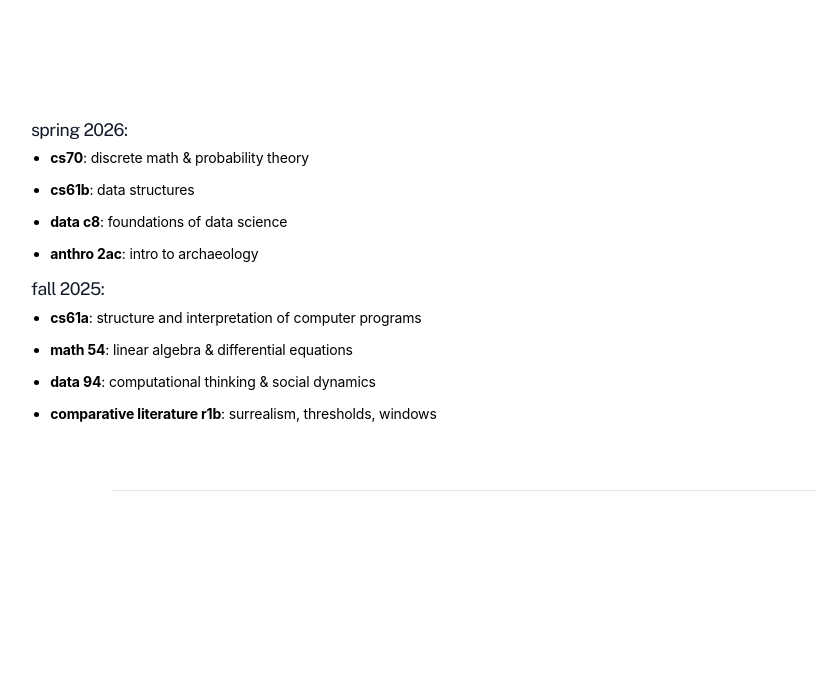
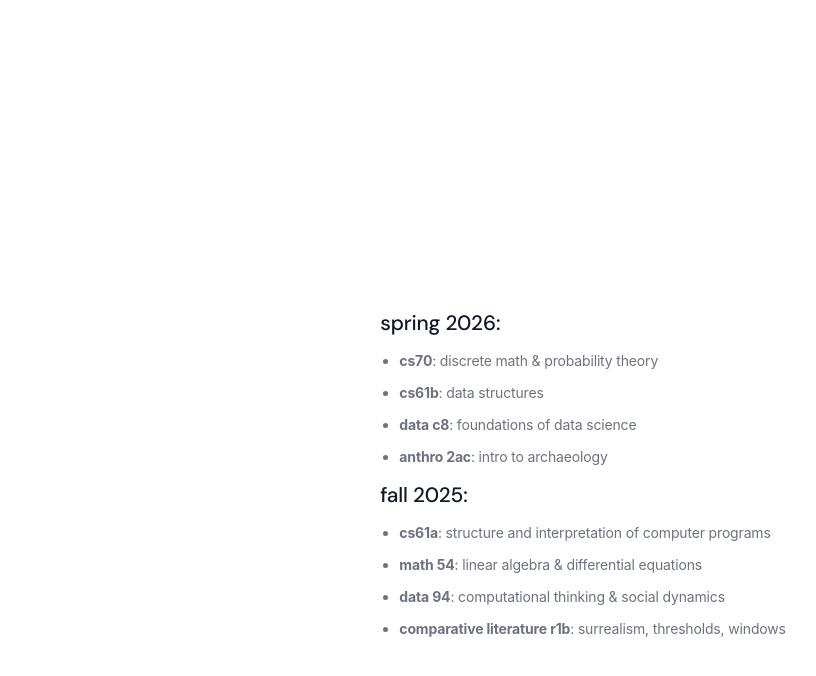
Before and after one commit to marla-tumenjargal/new-dash, a Next.js app: page /courses in a window 1280 px wide. Shown: the top 676 px of the page, without its empty margins (57-873 px from the left). Built offline with nearby package versions, Linux system fonts and the light colour scheme.

Commit message:
FINAL COMMIT YAY

```diff
--- a/app/HeroFolders.tsx
+++ b/app/HeroFolders.tsx
@@ -17,13 +17,7 @@ interface FolderItem {
 
 export default function HeroFolders({ onMouseEnter, onMouseLeave }: HeroFoldersProps) {
   const folders: FolderItem[] = [
-    {
-      id: 'courses',
-      title: 'coursework folder',
-      originalImage: '/coursework.png',
-      activeImage: '/activecoursework.png',
-      route: '/courses'
-    },
+
     {
       id: 'projects',
       title: 'projects folder',
@@ -37,7 +31,14 @@ export default function HeroFolders({ onMouseEnter, onMouseLeave }: HeroFoldersP
       originalImage: '/writingfolder.png',
       activeImage: '/activewritingfolder.png',
       route: '/writing'
-    }
+    },
+    {
+      id: 'courses',
+      title: 'coursework folder',
+      originalImage: '/coursework.png',
+      activeImage: '/activecoursework.png',
+      route: '/courses'
+    },
   ];
 
   const handleFolderClick = useCallback((route: string) => {
--- a/app/courses/courses.css
+++ b/app/courses/courses.css
@@ -9,6 +9,9 @@
     min-height: 100vh;
     box-sizing: border-box;
     background-color: #ffffff !important;
+    display: flex;
+    align-items: center;
+    justify-content: center;
 }
 
 /* Back Button */
@@ -37,7 +40,7 @@
     margin: 0 auto;
     display: flex;
     flex-direction: column;
-    align-items: flex-start;
+    align-items: center;
     text-align: left;
     position: relative;
 }
@@ -55,6 +58,7 @@
 .courses-header {
     margin-top: 0;
     margin-bottom: 1.25rem;
+    width: 100%;
 }
 
 .courses-row {
@@ -64,13 +68,13 @@
 }
 
 .courses-name {
-    font-size: 1.1rem;
-    font-weight: 400;
-    font-family: 'Public Sans', sans-serif;
+    font-size: 1.3rem;
+    font-weight: 500;
+    font-family: 'DM Sans', sans-serif;
     color: #111827;
-    letter-spacing: -0.03em;
     padding-bottom: 0.2rem;
     margin: 0;
+    margin-bottom: 0.5rem;
 }
 
 .courses-secondary {
@@ -99,6 +103,7 @@
     gap: 1rem;
     width: 100%;
     margin-bottom: 1rem;
+    justify-content: center;
 }
 
 .courses-column {
@@ -129,7 +134,8 @@
 
 .courses-column li {
     margin-bottom: 0.6rem;
-    color: #000000;
+    color: #6b7280;
+    line-height: 1.6;
 }
 
 .course-description {
--- a/app/courses/page.tsx
+++ b/app/courses/page.tsx
@@ -20,7 +20,6 @@ export default function Courses() {
         </div>
 
         <div className="courses-columns">
-          {/* Column 1 */}
           <div className="courses-column">
             <div className="section">
 
```
Also changed, not shown: app/playground/playground.css (+9 -0 lines).
